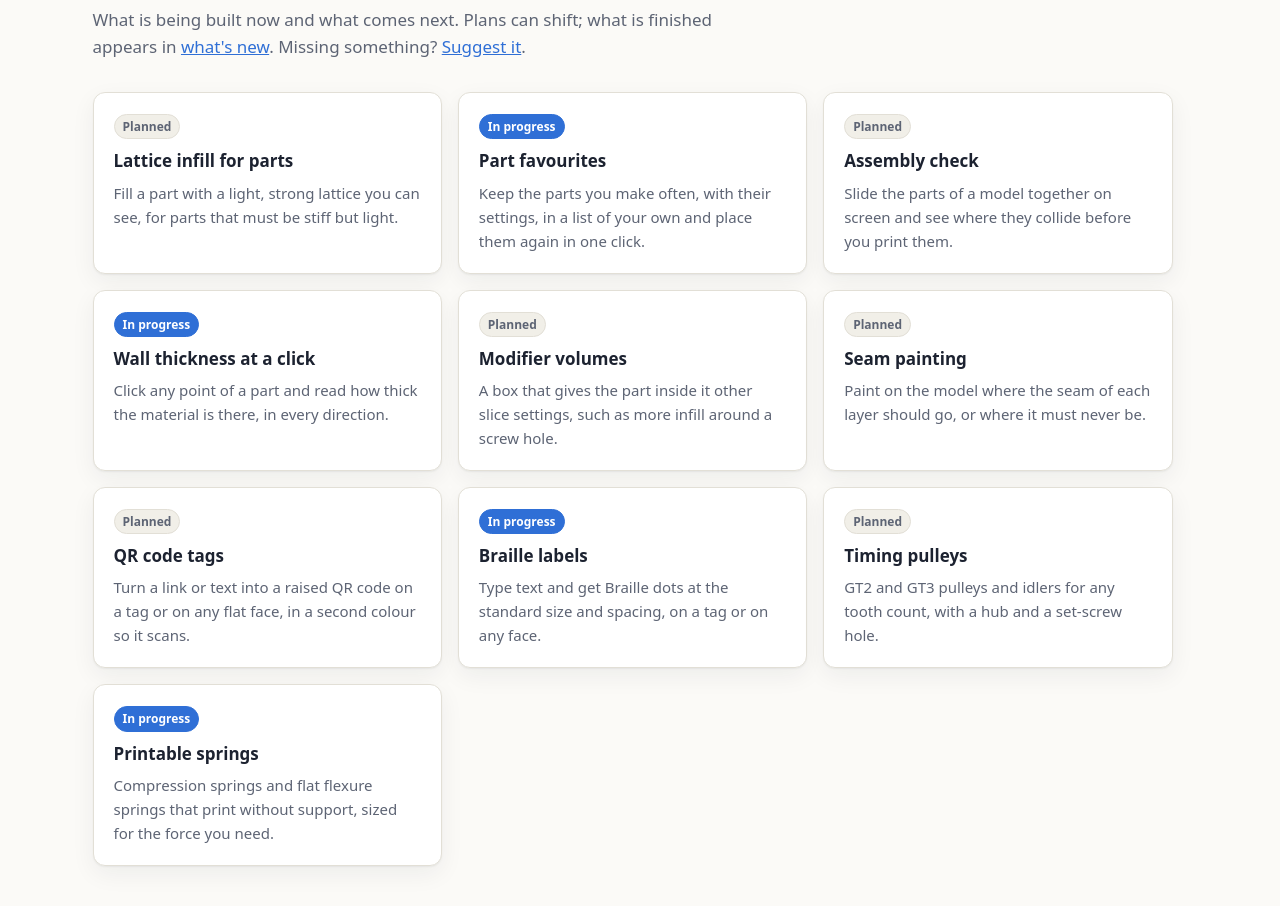
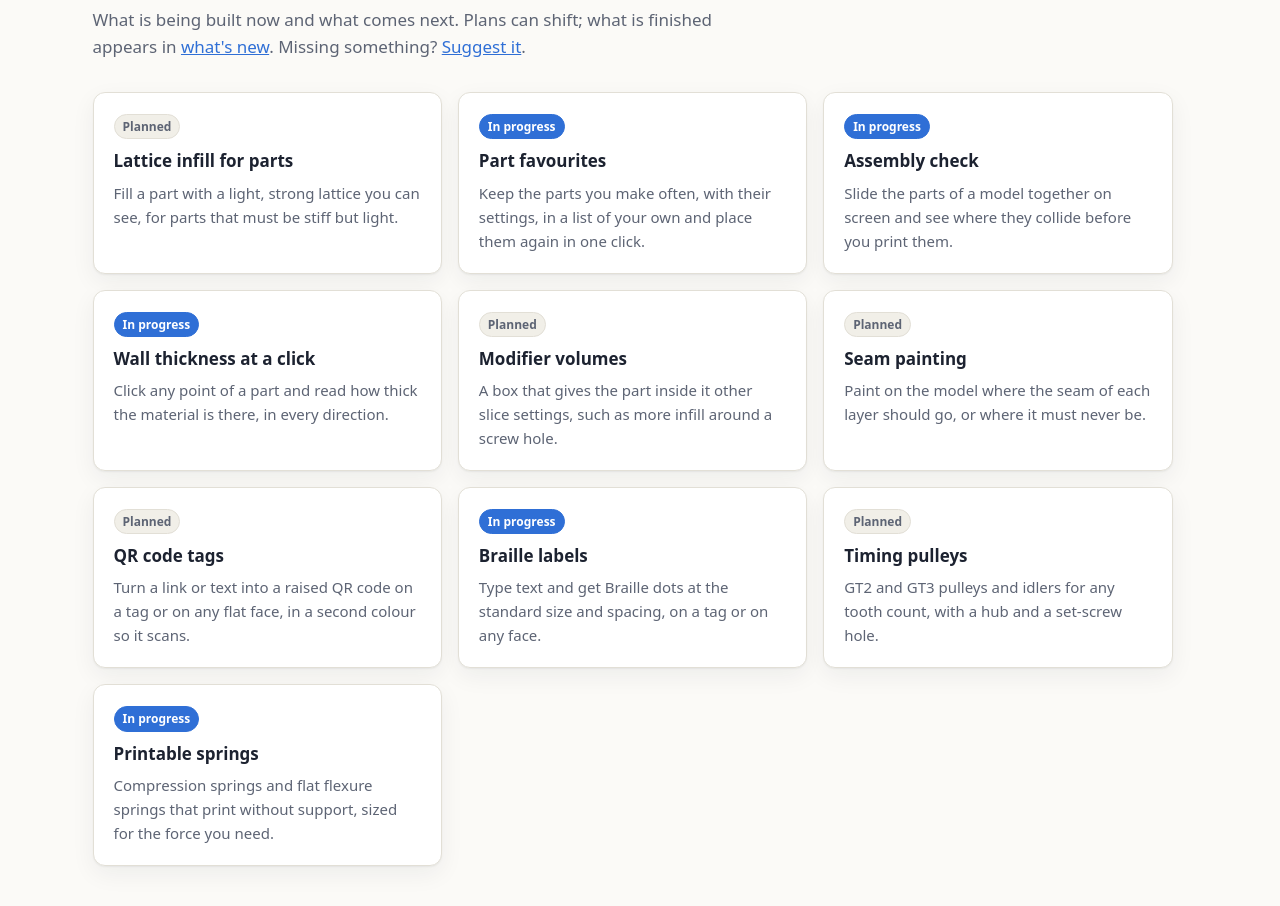
Before and after one commit to Lexvdpoel/Volura, a plain HTML site: page site/public/index.html in a window 1280 px wide. Shown: the part 7841-8747 px from the top of the page. Drawn offline with Linux system fonts and the light colour scheme; no server answers.

Commit message:
Site: the assembly check is in progress

```diff
--- a/site/public/index.html
+++ b/site/public/index.html
@@ -326,7 +326,7 @@ cd Volura &amp;&amp; ./install.sh</code></pre>
         <div class="card"><span class="tag now"><span lang="en">In progress</span><span lang="nl">In de maak</span></span>
           <h3><span lang="en">Part favourites</span><span lang="nl">Favoriete onderdelen</span></h3>
           <p><span lang="en">Keep the parts you make often, with their settings, in a list of your own and place them again in one click.</span><span lang="nl">Bewaar de onderdelen die je vaak maakt, met hun instellingen, in een eigen lijst en plaats ze opnieuw met één klik.</span></p></div>
-        <div class="card"><span class="tag"><span lang="en">Planned</span><span lang="nl">Gepland</span></span>
+        <div class="card"><span class="tag now"><span lang="en">In progress</span><span lang="nl">In de maak</span></span>
           <h3><span lang="en">Assembly check</span><span lang="nl">Montagecontrole</span></h3>
           <p><span lang="en">Slide the parts of a model together on screen and see where they collide before you print them.</span><span lang="nl">Schuif de onderdelen van een model op het scherm in elkaar en zie waar ze botsen voordat je ze print.</span></p></div>
         <div class="card"><span class="tag now"><span lang="en">In progress</span><span lang="nl">In de maak</span></span>
```
